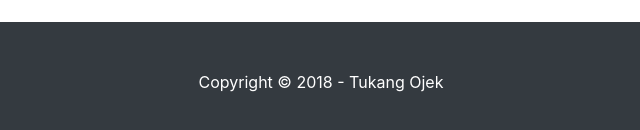
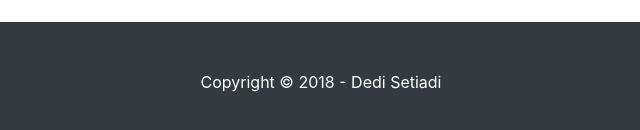
Before and after one commit to dedisetiadi/dedisetiadi.github.io, a plain HTML site: page index.html in a window 1280 px wide. Shown: the part 1371-1501 px from the top of the page, 319-959 px from the left. Drawn offline with Linux system fonts and the light colour scheme.

Commit message:
Update index.html

```diff
--- a/index.html
+++ b/index.html
@@ -129,7 +129,7 @@
 	<!-- Footer -->
 	<footer class="py-5 bg-dark" style="margin-top: 2em">
 		<div class="container">
-			<p class="m-0 text-center text-white">Copyright &copy; 2018 - Tukang Ojek</p>
+			<p class="m-0 text-center text-white">Copyright &copy; 2018 - Dedi Setiadi</p>
 		</div>
 	</footer>
 
```
